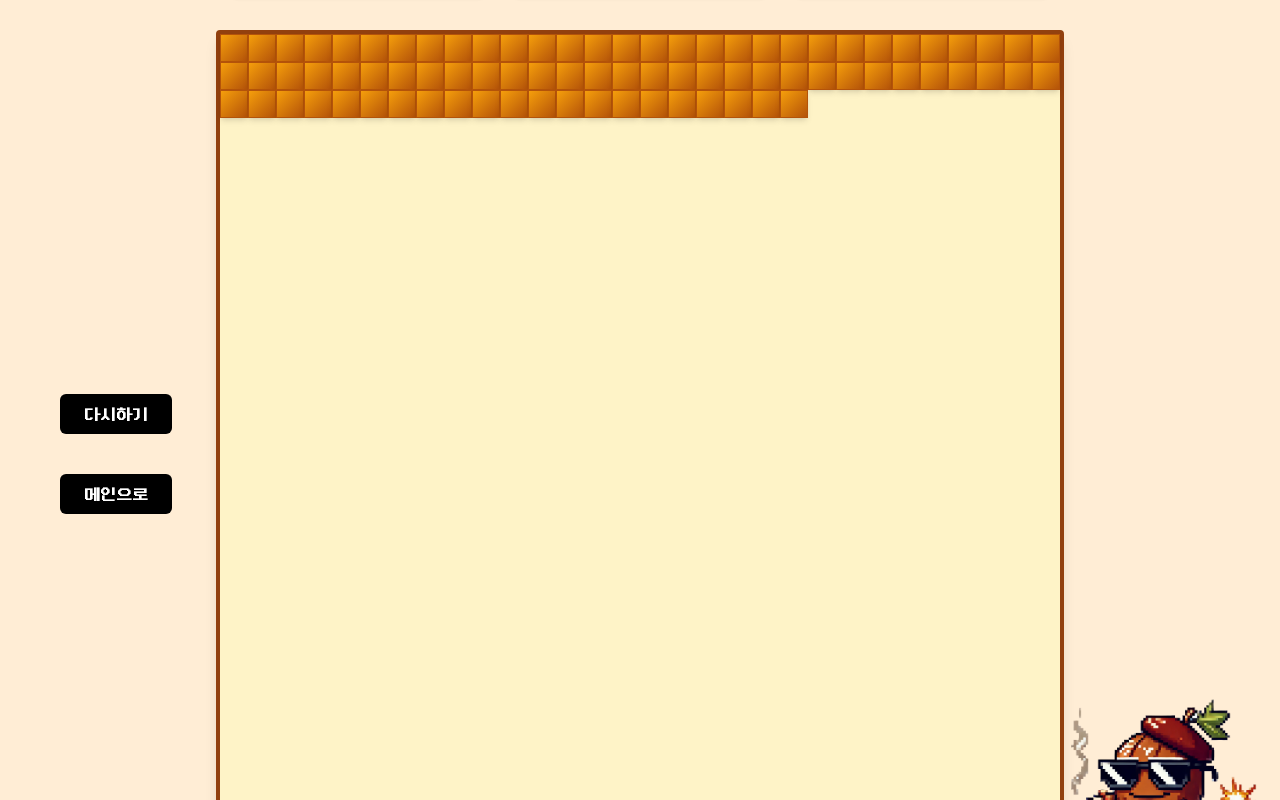
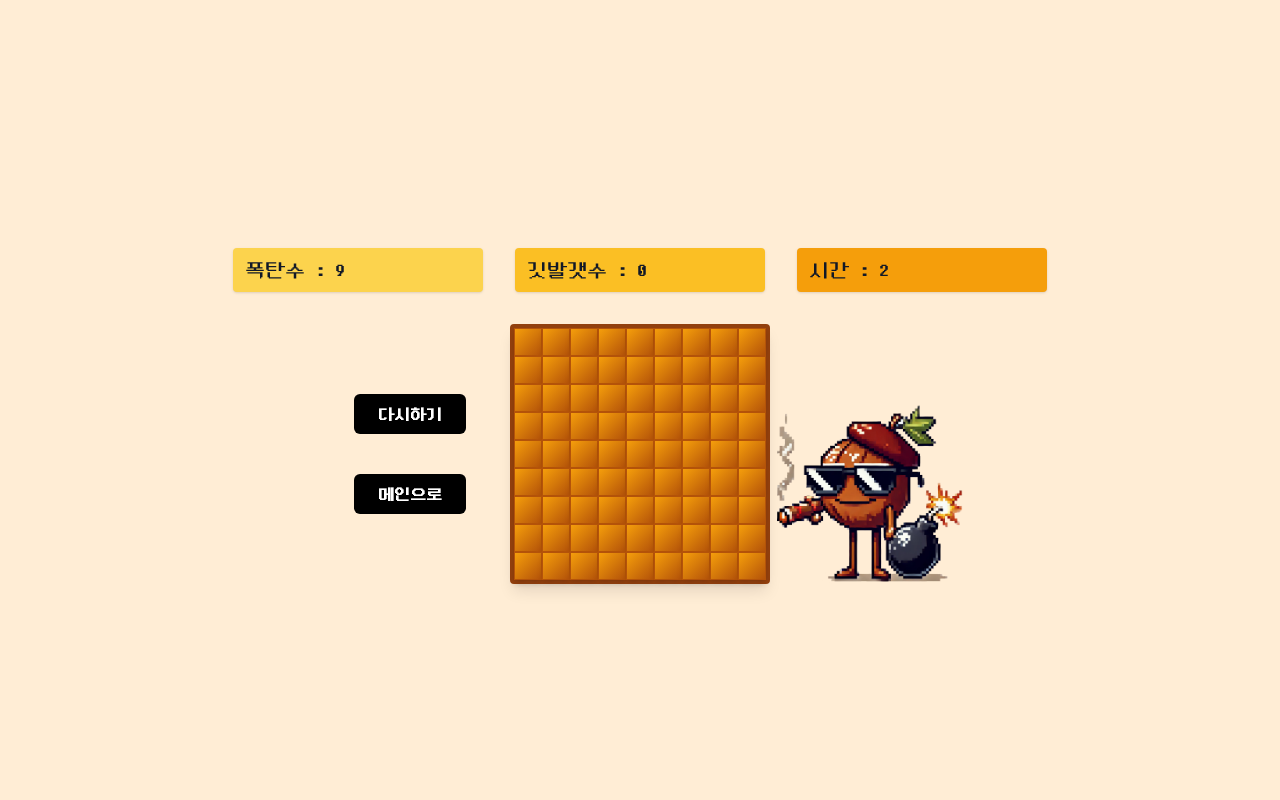
Before and after one commit to OjiWorks/oji-minesweeper-web, a React (Vite) app: page / in a window 1280 px wide. Both pictures are taken after a click on the button "게임시작". Built offline with nearby package versions, Linux system fonts and the light colour scheme.

Commit message:
Feat: 그리드 칸 수 동적으로 구현

```diff
--- a/src/CONSTANTS/index.js
+++ b/src/CONSTANTS/index.js
@@ -9,3 +9,53 @@ export const UNDER_STATE = {
   NONE: 0,
   BOMB: "💣",
 };
+
+export const GRID_COLS = {
+  "9": "grid-cols-9",
+  "10": "grid-cols-10",
+  "11": "grid-cols-11",
+  "12": "grid-cols-12",
+  "13": "grid-cols-13",
+  "14": "grid-cols-14",
+  "15": "grid-cols-15",
+  "16": "grid-cols-16",
+  "17": "grid-cols-17",
+  "18": "grid-cols-18",
+  "19": "grid-cols-19",
+  "20": "grid-cols-20",
+  "21": "grid-cols-21",
+  "22": "grid-cols-22",
+  "23": "grid-cols-23",
+  "24": "grid-cols-24",
+  "25": "grid-cols-25",
+  "26": "grid-cols-26",
+  "27": "grid-cols-27",
+  "28": "grid-cols-28",
+  "29": "grid-cols-29",
+  "30": "grid-cols-30",
+}
+
+export const GRID_ROWS = {
+  "9": "grid-rows-9",
+  "10": "grid-rows-10",
+  "11": "grid-rows-11",
+  "12": "grid-rows-12",
+  "13": "grid-rows-13",
+  "14": "grid-rows-14",
+  "15": "grid-rows-15",
+  "16": "grid-rows-16",
+  "17": "grid-rows-17",
+  "18": "grid-rows-18",
+  "19": "grid-rows-19",
+  "20": "grid-rows-20",
+  "21": "grid-rows-21",
+  "22": "grid-rows-22",
+  "23": "grid-rows-23",
+  "24": "grid-rows-24",
+  "25": "grid-rows-25",
+  "26": "grid-rows-26",
+  "27": "grid-rows-27",
+  "28": "grid-rows-28",
+  "29": "grid-rows-29",
+  "30": "grid-rows-30",
+}
--- a/src/components/GameField/index.jsx
+++ b/src/components/GameField/index.jsx
@@ -12,7 +12,7 @@ import { setGameInfo, setField } from "../../services/bomb";
 import { setIsGameEnd, openAroundButtons, openButtons, setButtonState } from "../../services/bomb";
 
 import gang1 from "../../assets/bombgang_1.png";
-import { CELL_STATE, UNDER_STATE } from "../../CONSTANTS";
+import { CELL_STATE, GRID_COLS, GRID_ROWS, UNDER_STATE } from "../../CONSTANTS";
 
 export default function GameField() {
   const [isWin, setIsWin] = useState(false);
@@ -70,7 +70,7 @@ export default function GameField() {
 
   return (
     <div className="relative">
-      <main onContextMenu={(e) => { e.preventDefault() }} className="grid grid-cols-30 grid-rows-30 border-4 border-amber-800 shadow-lg rounded bg-amber-100">
+      <main onContextMenu={(e) => { e.preventDefault() }} className={`grid ${GRID_ROWS[row]} ${GRID_COLS[column]} border-4 border-amber-800 shadow-lg rounded bg-amber-100`}>
         {field.coverField.map((columnArray, column) => {
           return columnArray.map((element, row) => {
             switch (element) {
```
